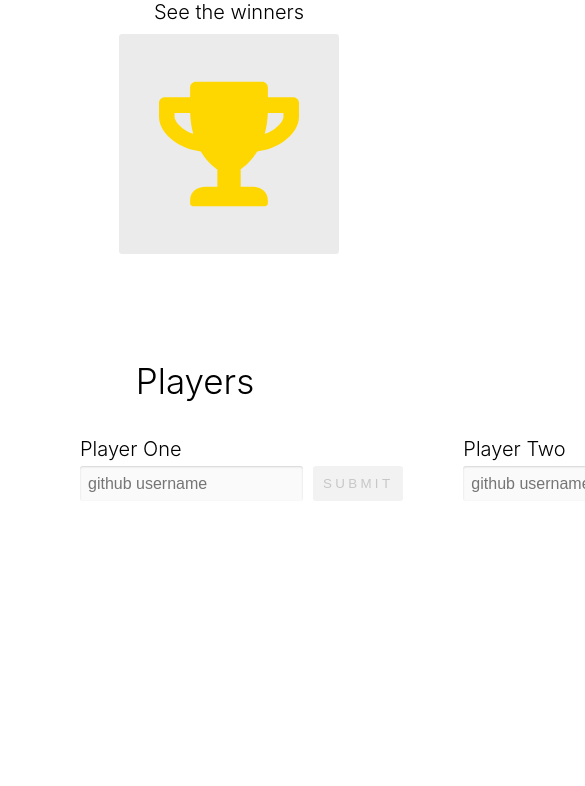
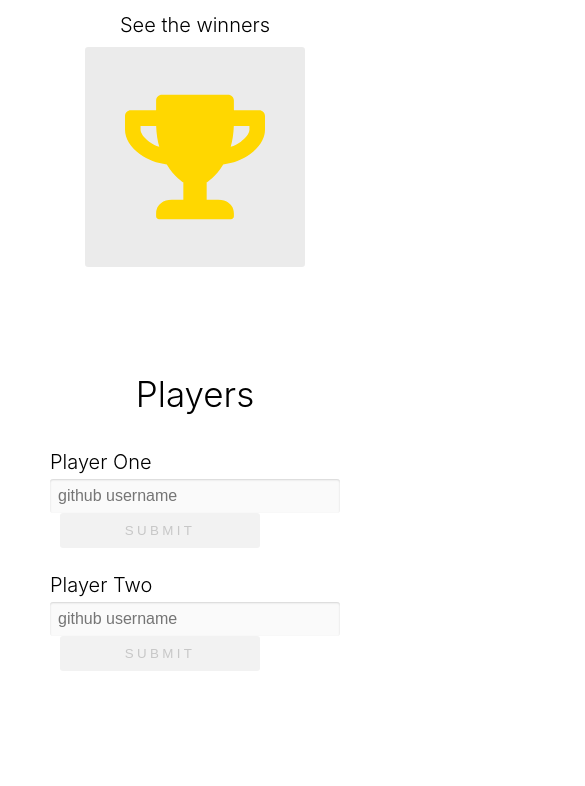
Before and after one commit to Popooov/github-battle, a React app: page /battle in a window 390 px wide. Shown: the part 815-1601 px from the top of the page, 585 px wide, since content can reach past the window. Before the commit the page ends 1476 px from the top, so only its background shows below. Built offline with nearby package versions, Linux system fonts and the light colour scheme.

Commit message:
add media query breakpoint

```diff
--- a/app/index.css
+++ b/app/index.css
@@ -166,7 +166,6 @@
 .row {
   display: flex;
   flex-direction: row;
-
 }
 
 .player {
@@ -274,3 +273,17 @@
   background: #292929;
   color: #4a4a4a;
 }
+
+@media (min-width: 300px) {
+  .container {
+    padding: 5px 20px;
+  }
+
+  .battle-instructions li {
+    min-width: unset;
+  }
+
+  .row {
+    flex-direction: column;
+  }
+}
```
